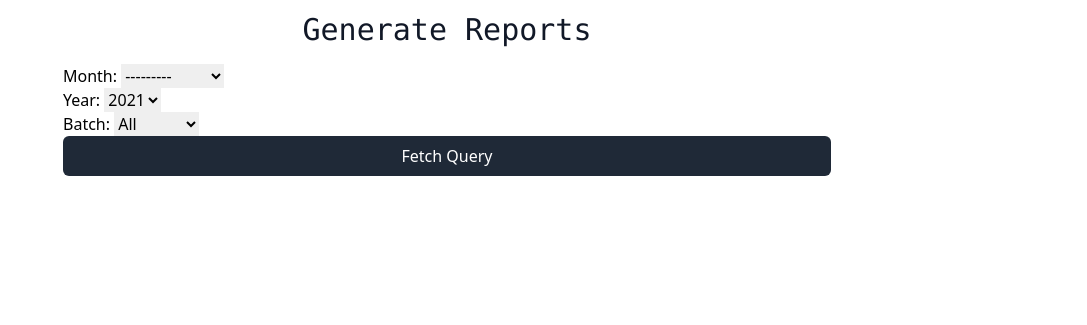
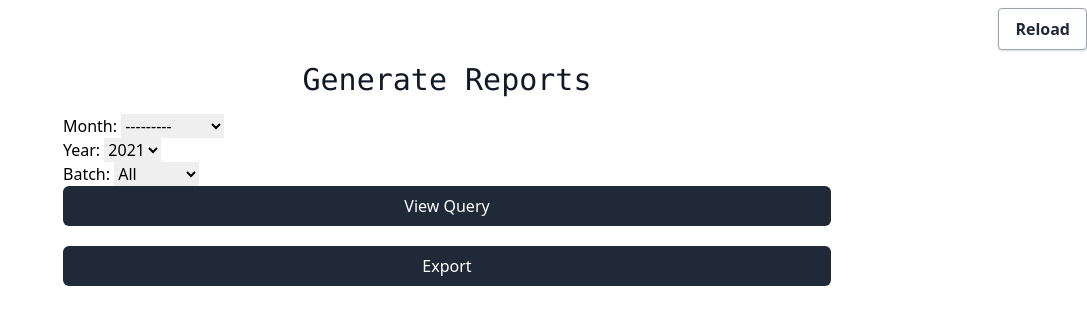
Before and after one commit to AnimeshRy/gymrocket, a Django app: page /reports/ in a window 1280 px wide. Shown: the part 64-389 px from the top of the page, without its empty margins (193-1280 px from the left). Run offline with Django 3.2, Linux system fonts and the light colour scheme; some libraries are stand-ins or nearby versions.

Commit message:
export csv func done

```diff
--- a/reports/templates/reports/export.html
+++ b/reports/templates/reports/export.html
@@ -7,6 +7,16 @@
 {% endblock title %}
 
 {% block content %}
+
+<div class="bg-blue-100 text-blue-700 px-4 py-3 mt-3 mb-2 hidden" role="alert" id="alert-div">
+  <p class="font-bold text-center">You can't view and export the query together</p>
+  <p class="text-sm text-center">If you viewed query, reload and select export this time.</p>
+</div>
+<div class="flex justify-end">
+  <button class="bg-white hover:bg-gray-100 text-gray-800 font-semibold py-2 px-4 border border-gray-400 rounded shadow mt-2 mt-2" title="Reload" id="reloadBtn">
+    Reload</button>
+</div>
+
 <div class="max-w-3xl mx-auto">
   <div class="flex justify-center">
     <h2 class="mt-3 mb-4 text-4xl leading-7 text-gray-900 sm:text-3xl sm:truncate font-mono">
@@ -16,7 +26,8 @@
     <form method="POST" enctype="multipart/form-data">
         {% csrf_token %}
         {{ form|crispy }}
-        <button class="mb-5 w-full bg-gray-800 hover:bg-gray-900 px-3 py-2 rounded-md text-white" type="submit">Fetch Query</button>
+        <button class="mb-5 w-full bg-gray-800 hover:bg-gray-900 px-3 py-2 rounded-md text-white" type="submit">View Query</button>
+        <button class="mb-5 w-full bg-gray-800 hover:bg-gray-900 px-3 py-2 rounded-md text-white" type="submit" id="export" name="export">Export</button>
     </form>
 
 
@@ -128,5 +139,14 @@
   let reportsMobile = document.getElementById('reports-mobile')
   reports.classList.add('bg-gray-900','text-white')
   reportsMobile.classList.add('bg-gray-900','text-white')
+
+  let reloadBtn = document.getElementById('reloadBtn');
+  reloadBtn.onclick = () => location.reload()
+
+  let exportBtn = document.getElementById('export')
+  exportBtn.addEventListener('click', function () {
+  document.getElementById('alert-div').classList.toggle('hidden')
+  })
+
 </script>
 {% endblock script %}
--- a/reports/views.py
+++ b/reports/views.py
@@ -1,8 +1,25 @@
 from django.shortcuts import render, redirect
+from django.http import HttpResponse
+import csv
 from members.models import Member
-import csv
 from .models import GenerateReportForm
 from django.db.models import Q
+
+
+def export_all(user_obj):
+    response = HttpResponse(content_type='text/csv')
+    response['Content-Disposition'] = 'attachment; filename="users.csv"'
+    writer = csv.writer(response)
+    writer.writerow(['First name', 'Last name', 'DOB', 'Mobile',
+                     'Admission Date', 'Subscription Type', 'Batch'])
+    # print(user_obj)
+    members = user_obj.values_list('first_name', 'last_name', 'dob',
+                                   'mobile_number', 'admitted_on', 'subscription_type', 'batch')
+    # print(members)
+    for user in members:
+        writer.writerow(user)
+
+    return response
 
 
 def reports(request):
@@ -35,6 +52,8 @@ def reports(request):
                     registration_date__year=request.POST.get('year'),
                 )
             users = Member.objects.filter(query)
+            if 'export' in request.POST:
+                return export_all(users)
             context = {
                 'users': users,
                 'form': form,
```
